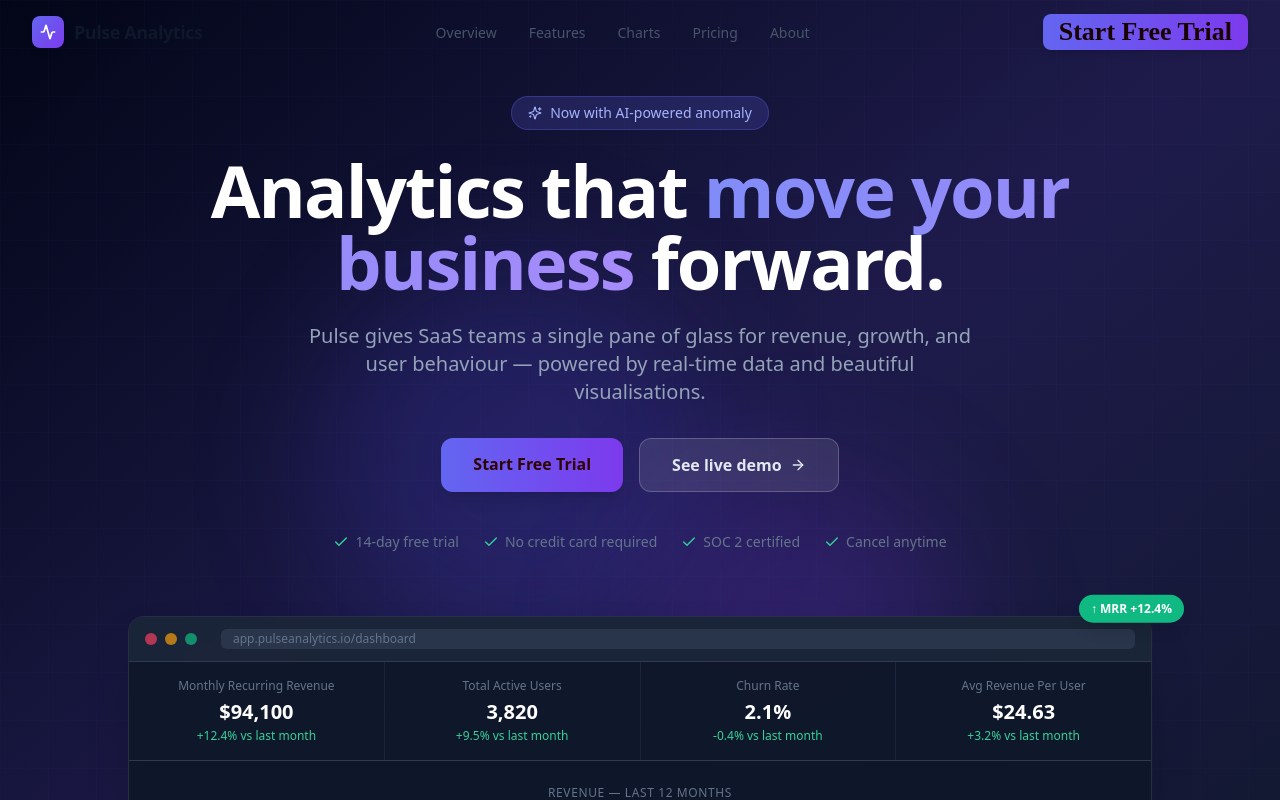
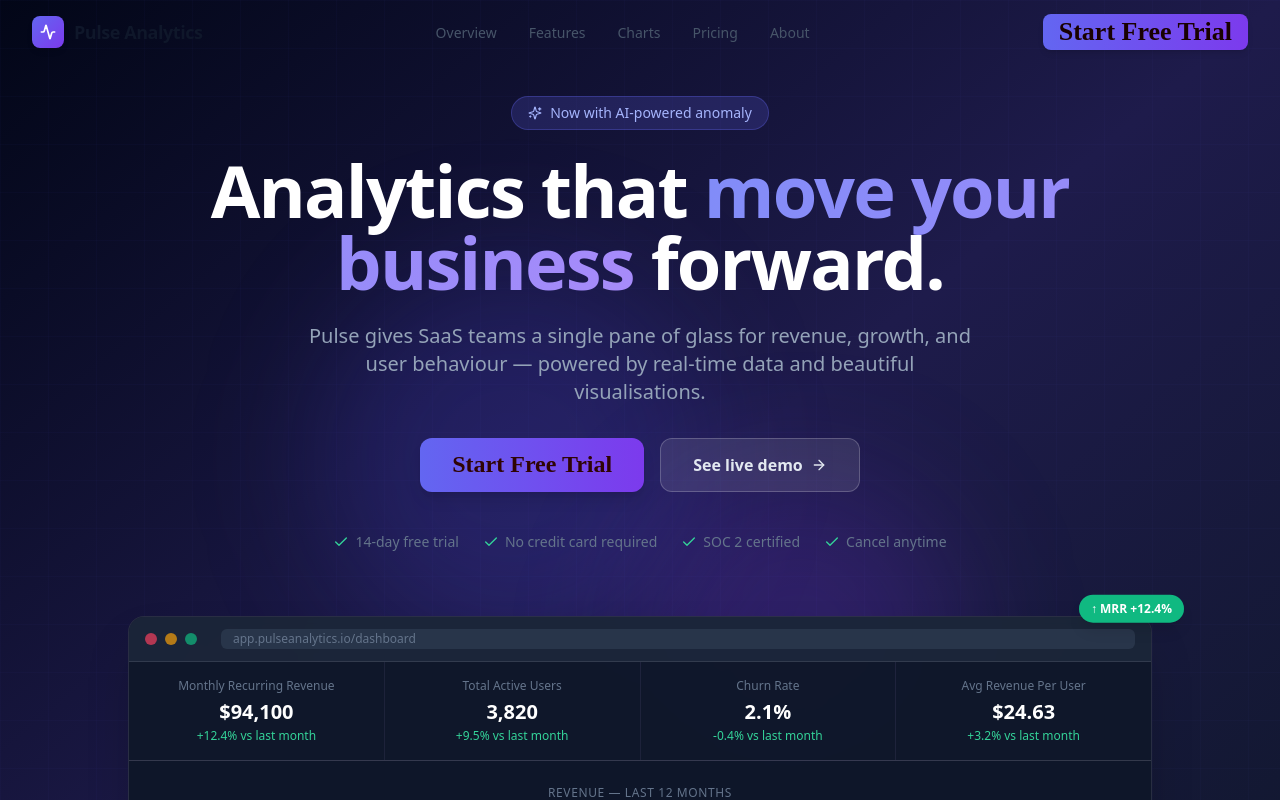
Before and after one commit to ranaasad01/atomic-design-a-saas-dashboard-with-analytics-c-6a4fa4e9, a Next.js app: page / in a window 1280 px wide. Shown: the top 800 px of the page. Built offline with nearby package versions, Linux system fonts and the light colour scheme.

Commit message:
style: add JetBrains Mono font and 24px size to CTA link
Apply inline styles (fontFamily: JetBrains Mono, fontSize: 24px) to the "Start Free Trial" link in the overview section to enhance visual hierarchy and typography consistency.

```diff
--- a/app/page.tsx
+++ b/app/page.tsx
@@ -335,7 +335,7 @@ export default function HomePage() {
             {/* CTAs */}
             <motion.div variants={fadeInUp} className="flex flex-col sm:flex-row gap-4 mt-2">
               <motion.a
-                style={{ color: "#2f0404" }}
+                style={{ color: "#2f0404", fontFamily: "JetBrains Mono", fontSize: "24px" }}
                 href="#get-started"
                 whileHover={shouldReduce ? {} : { scale: 1.04, boxShadow: "0 8px 32px rgba(99,102,241,0.45)" }}
                 whileTap={{ scale: 0.97 }}
```
Also changed, not shown: 1 other file (tests, documents, lock files or other folders).
